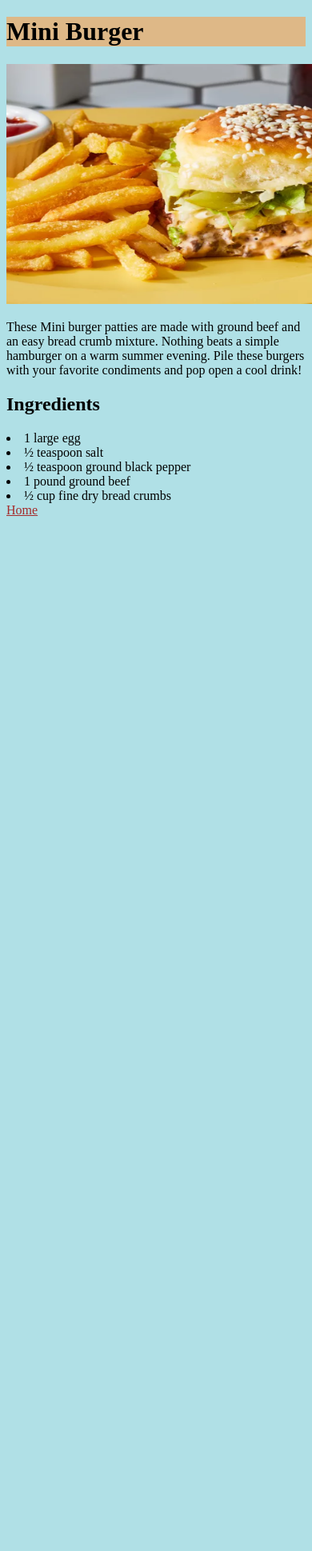
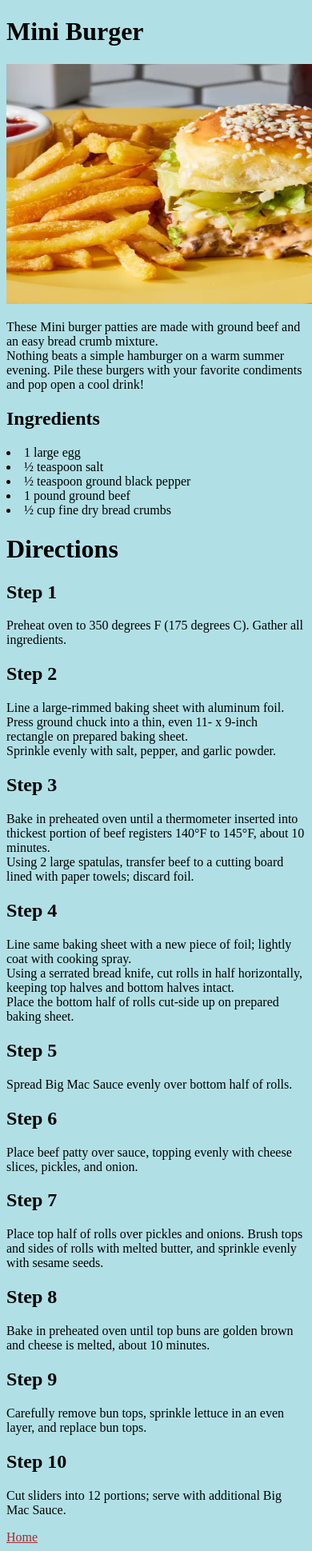
Before and after one commit to BereketHailemariam/odin-recipes, a plain HTML site: page Mini Burger.html in a window 390 px wide. Shown: the top 1939 px of the page at 80% size. Before the commit the page ends 844 px from the top, so only its background shows below. Drawn offline with Linux system fonts and the light colour scheme.

Commit message:
Add Ingirdent Steps for all folders  and edit the fonts.

```diff
--- a/Mini Burger.html
+++ b/Mini Burger.html
@@ -6,10 +6,10 @@
     <title>Recipe Mini Burger</title>
 </head>
 <body style="background-color: powderblue;">
-    <h1 style="background-color: burlywood; border-width: 2px;">Mini Burger</h1>
+    <h1 style="background-color: black border-width: 2px;">Mini Burger</h1>
     <a href="imgs/mini.png"><img src="imgs/mini.png" alt="burger img" width="500" height="300"></a><br>
     <p>
-        These Mini burger patties are made with ground beef and an easy bread crumb mixture. Nothing beats a simple hamburger on a warm summer evening. Pile these burgers with your favorite condiments and pop open a cool drink!
+        These Mini burger patties are made with ground beef and an easy bread crumb mixture. <br> Nothing beats a simple hamburger on a warm summer evening. Pile these burgers with your favorite condiments and pop open a cool drink!
     </p>
     <h2>
         Ingredients
@@ -21,6 +21,28 @@
         <li>1 pound ground beef</li>
         <li>½ cup fine dry bread crumbs</li>
     </ui>
+    <h1>Directions</h1>
+    <h2>Step 1</h2>
+    <p>Preheat oven to 350 degrees F (175 degrees C). Gather all ingredients.</p>
+    <h2>Step 2</h2>
+    <p>Line a large-rimmed baking sheet with aluminum foil. Press ground chuck into a thin, even 11- x 9-inch rectangle on prepared baking sheet.<br>Sprinkle evenly with salt, pepper, and garlic powder.</p>
+    <h2>Step 3</h2>
+    <p>Bake in preheated oven until a thermometer inserted into thickest portion of beef registers 140°F to 145°F, about 10 minutes.<br>Using 2 large spatulas, transfer beef to a cutting board lined with paper towels; discard foil.</p>
+    <h2>Step 4</h2>
+    <p>Line same baking sheet with a new piece of foil; lightly coat with cooking spray.<br>
+        Using a serrated bread knife, cut rolls in half horizontally, keeping top halves and bottom halves intact.<br>Place the bottom half of rolls cut-side up on prepared baking sheet.</p>
+    <h2>Step 5</h2>
+    <p>Spread Big Mac Sauce evenly over bottom half of rolls.</p>
+    <h2>Step 6</h2>
+    <p>Place beef patty over sauce, topping evenly with cheese slices, pickles, and onion.</p>
+    <h2>Step 7</h2>
+    <p>Place top half of rolls over pickles and onions. Brush tops and sides of rolls with melted butter, and sprinkle evenly with sesame seeds.</p>
+    <h2>Step 8</h2>
+    <p>Bake in preheated oven until top buns are golden brown and cheese is melted, about 10 minutes.</p>
+    <h2>Step 9</h2>
+    <p>Carefully remove bun tops, sprinkle lettuce in an even layer, and replace bun tops.</p>
+    <h2>Step 10</h2>
+    <p>Cut sliders into 12 portions; serve with additional Big Mac Sauce.</p>
     <a href="index.html" style="color: brown;">Home</a>
 </body>
 </html>
```
Also changed, not shown: index.html (+3 -3 lines), lasagna.html (+22 -1 lines), pasta.html (+13 -1 lines).
